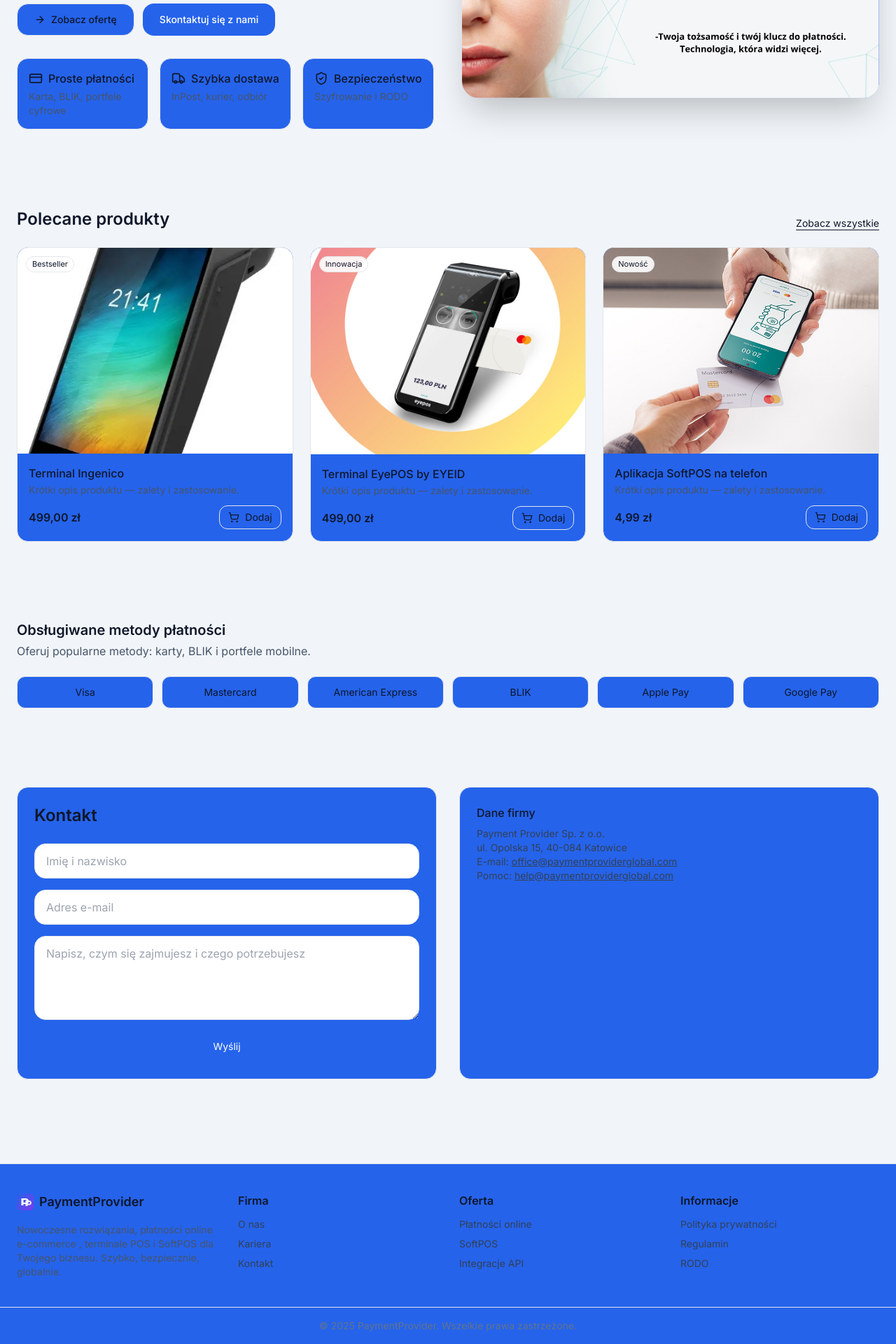
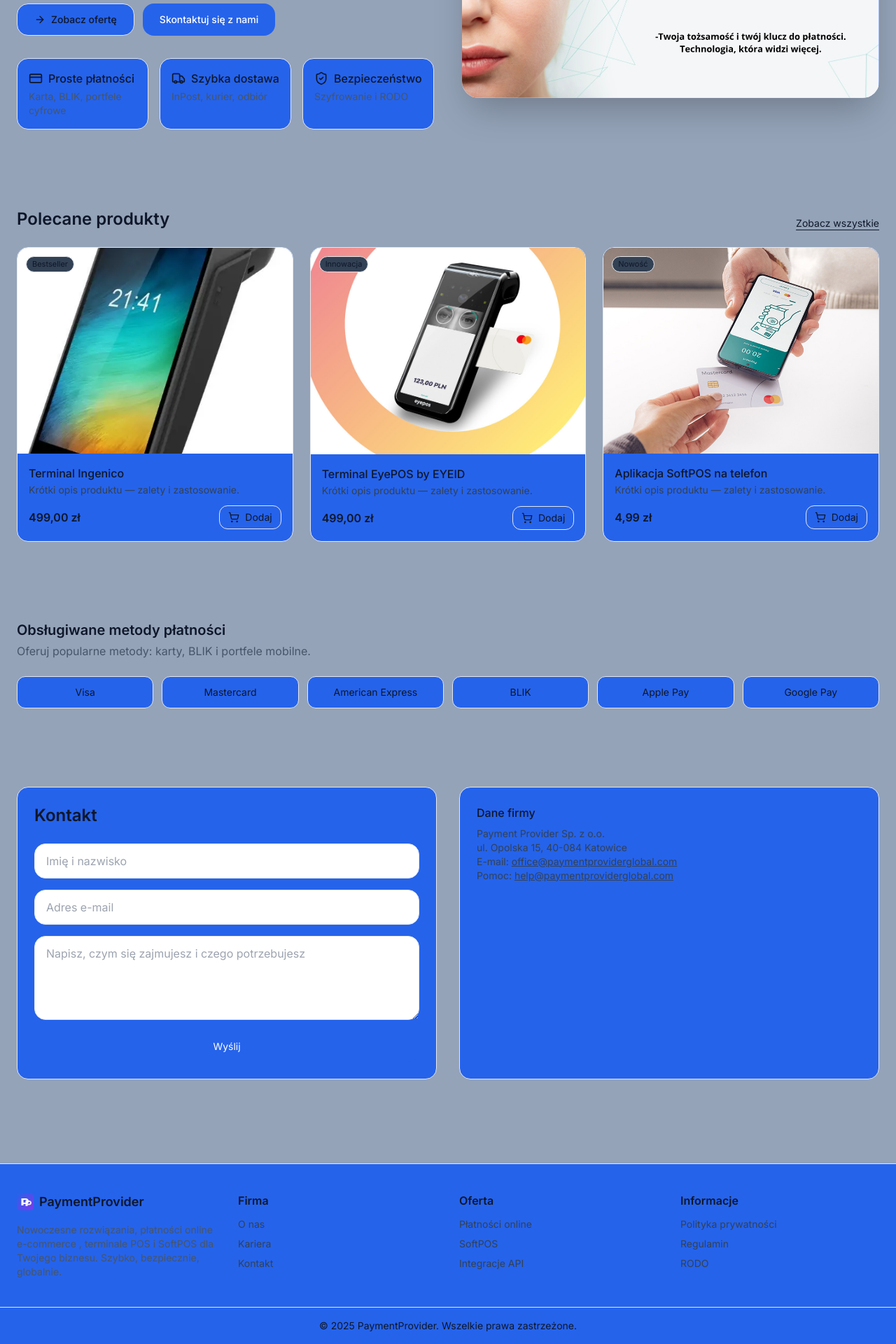
Before and after one commit to PaymentPROVIDER/PP-global, a Next.js app: page /PP-global/ in a window 1280 px wide. Shown: the part 381-2301 px from the top of the page at 70% size. Built offline with nearby package versions, Linux system fonts and the light colour scheme.

Commit message:
Update PaymentProviderSite.jsx

```diff
--- a/components/PaymentProviderSite.jsx
+++ b/components/PaymentProviderSite.jsx
@@ -74,7 +74,7 @@ const products = [
   ];
 
   return (
-    <div className="min-h-screen bg-slate-100 text-slate-900">
+    <div className="min-h-screen bg-slate-400 text-slate-900">
       {/* Pasek info */}
       <div className="w-full text-center text-xs py-2 border-b bg-blue-600">
         Darmowa dostawa od 199 zł • 30 dni na zwrot
@@ -211,18 +211,18 @@ const products = [
                     className="w-full h-full object-cover group-hover:scale-105 transition-transform"
                     unoptimized
                   />
-                  <div className="absolute left-3 top-3 text-[11px] bg-white/90 border px-2 py-0.5 rounded-full">
+                  <div className="absolute left-3 top-3 text-[11px] bg-slate-700	szary z mocniejszym kontrastem	#94a3b8 border px-2 py-0.5 rounded-full">
                     {p.badge}
                   </div>
                 </div>
                 <div className="p-4">
                   <div className="font-medium">{p.name}</div>
-                  <div className="text-slate-600 text-sm mt-0.5">
+                  <div className="text-slate-700 text-sm mt-0.5">
                     Krótki opis produktu — zalety i zastosowanie.
                   </div>
                   <div className="mt-3 flex items-center justify-between">
                     <div className="font-semibold">{p.price}</div>
-                    <button className="inline-flex items-center gap-2 rounded-xl border px-3 py-1.5 text-sm hover:bg-slate-50">
+                    <button className="inline-flex items-center gap-2 rounded-xl border px-3 py-1.5 text-sm hover:bg-slate-200">
                       <ShoppingCart className="w-4 h-4" /> Dodaj
                     </button>
                   </div>
@@ -396,7 +396,7 @@ const products = [
           </div>
         </div>
 
-        <div className="border-t py-4 text-center text-sm text-slate-500 bg-blue-600">
+        <div className="border-t py-4 text-center text-sm text-slate-900 bg-blue-600">
           © {new Date().getFullYear()} PaymentProvider. Wszelkie prawa zastrzeżone.
         </div>
       </footer>
```
